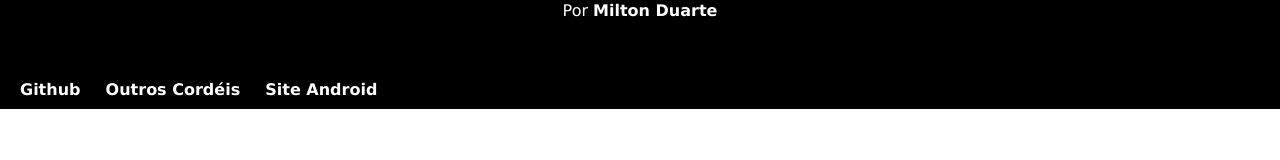
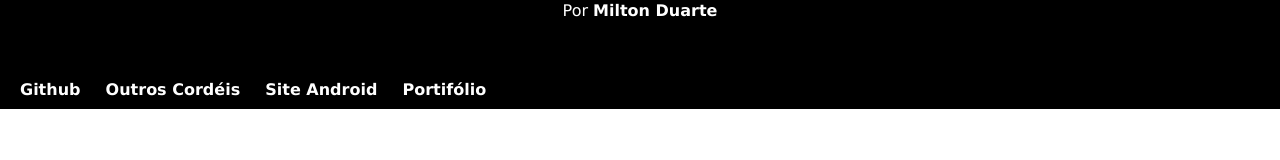
Before and after one commit to zIthalo/projeto-cordel, a plain HTML site: page index.html in a window 1280 px wide. Shown: the part 137-297 px from the top of the page. Drawn offline with Linux system fonts and the light colour scheme.

Commit message:
Update index.html

```diff
--- a/index.html
+++ b/index.html
@@ -19,6 +19,7 @@
         <a href="https://github.com/zIthalo" target="_blank" rel="external">Github</a>
         <a href="#" target="_self">Outros Cordéis</a>
         <a href="https://zithalo.github.io/html-css-gg/challenges/modulo2/des10/android.html" target="_blank" rel="external">Site Android</a>
+        <a href="https://zithalo.github.io/projeto-social/">Portifólio</a>
     </nav>
 
 <section class="normal">
```
